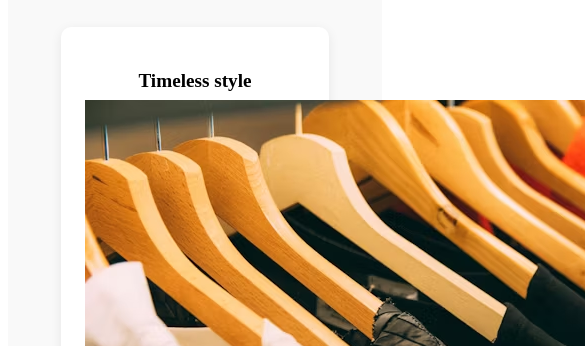
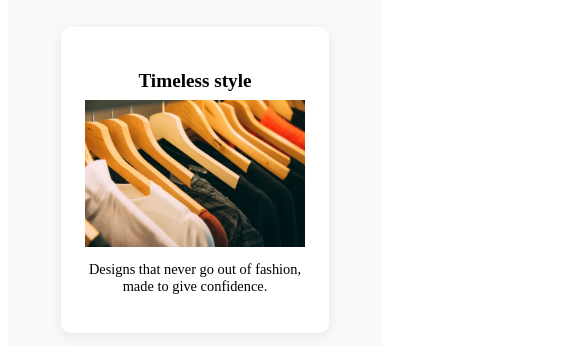
Before and after one commit to bishopkbb/ajibade-tosin, a plain HTML site: page index.html in a window 390 px wide. Shown: the part 737-1083 px from the top of the page, 585 px wide, since content can reach past the window. Drawn offline with Linux system fonts and the light colour scheme.

Commit message:
Reshaping info box

```diff
--- a/mystyle.css
+++ b/mystyle.css
@@ -150,6 +150,16 @@
     background-color: #f9f9f9;
     flex-wrap: wrap;
     text-align: center;
+}
+
+.info-box img {
+    width: 100%;
+    display: block;
+    transition: transform 0.3s ease;
+}
+
+.info-box:hover img {
+    transform:scale(1.1)
 }
 
 .info-card {
@@ -364,6 +374,10 @@ button {
     margin: 0 auto;
 }
 
+.info-box:active img {
+    transform: scale(1.1);
+}
+
 button {
     font-size: 14px;
     padding: 8px 16px;
```
Also changed, not shown: index.html (+1 -2 lines).
